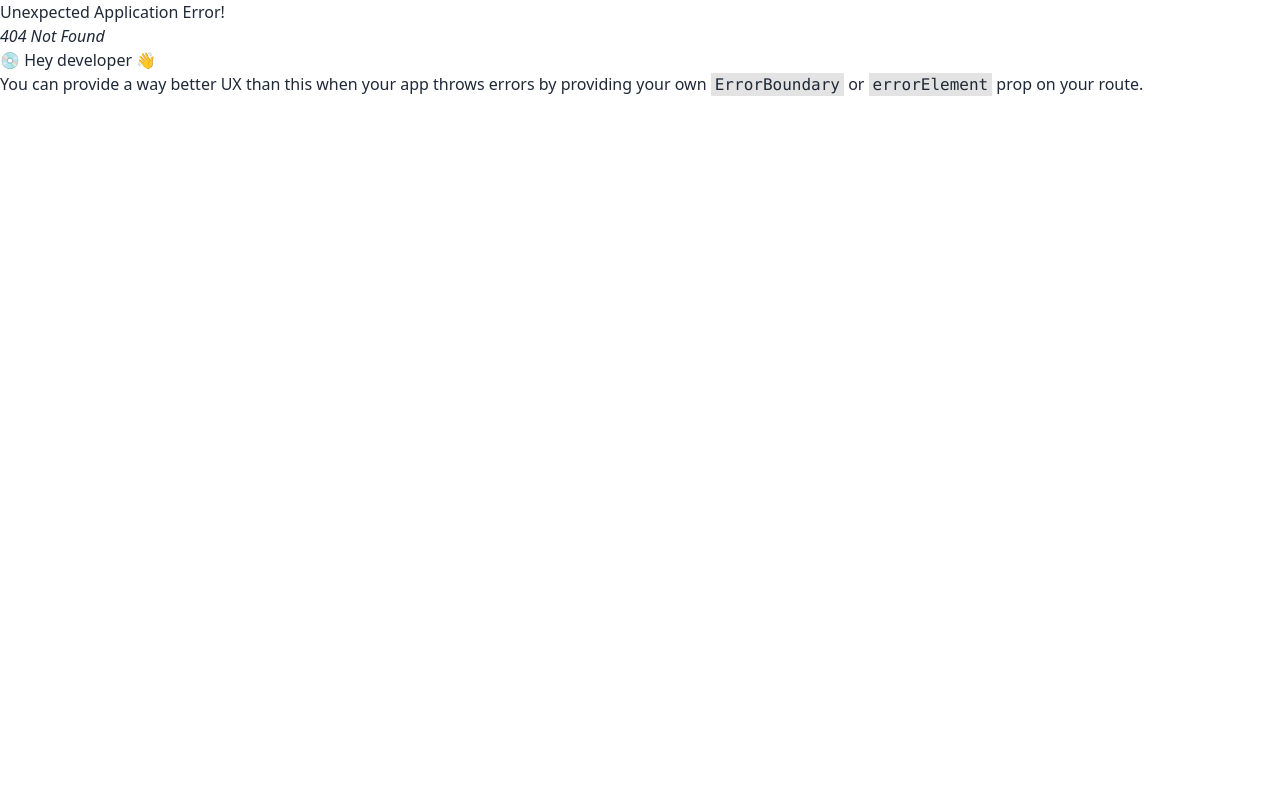
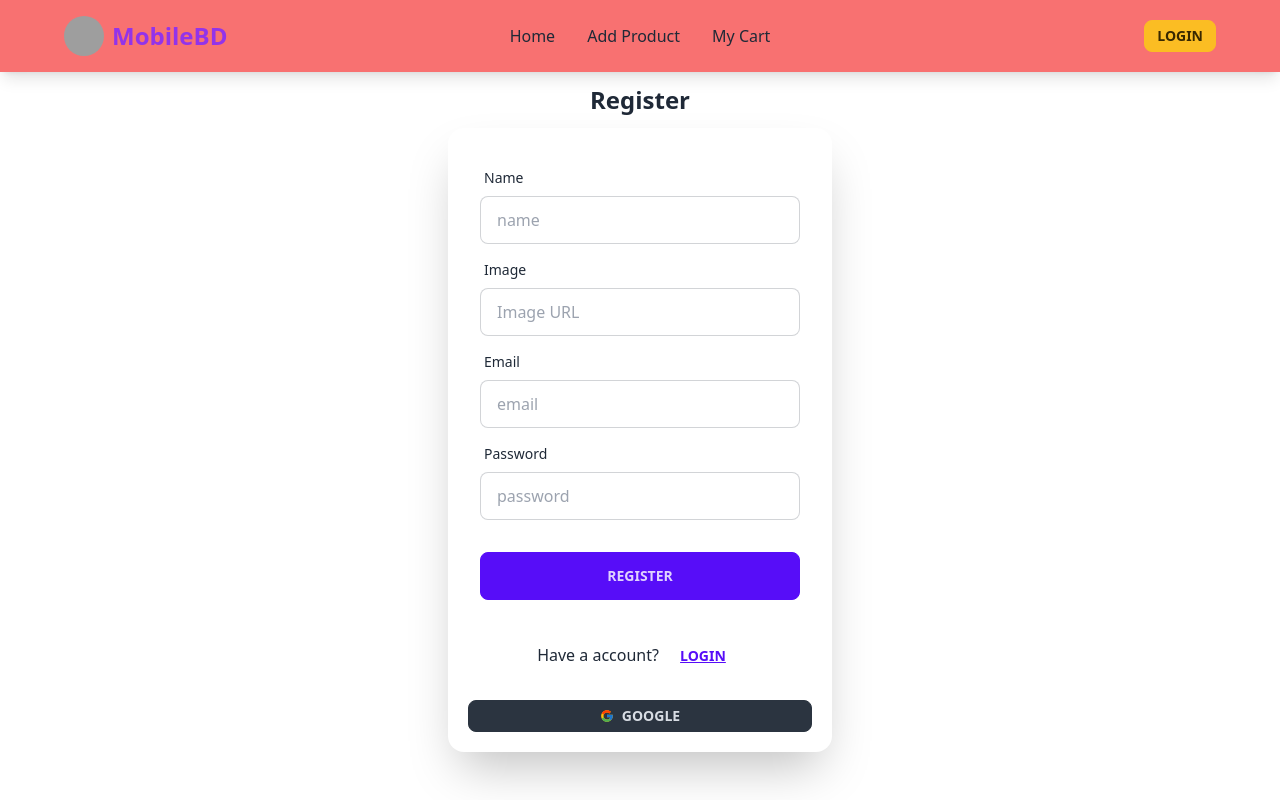
Before and after one commit to Digontha/Gadget-bd-website-client, a React (Vite) app: page /register in a window 1280 px wide. Before the commit this address had no page. Built offline with nearby package versions, Linux system fonts and the light colour scheme; grey boxes are pictures that could not be loaded.

Commit message:
create login and register for users

```diff
--- a/package.json
+++ b/package.json
@@ -16,7 +16,9 @@
     "react-dom": "^18.2.0",
     "react-icons": "^4.11.0",
     "react-router-dom": "^6.17.0",
-    "sort-by": "^1.2.0"
+    "sort-by": "^1.2.0",
+    "sweetalert": "^2.1.2",
+    "swiper": "^10.3.1"
   },
   "devDependencies": {
     "@types/react": "^18.2.15",
--- a/src/Components/Pages/AddProduct/AddProduct.jsx
+++ b/src/Components/Pages/AddProduct/AddProduct.jsx
@@ -13,6 +13,18 @@ const AddProduct = () => {
         const photo=form.photo.value;
         const allProduct= {name, brand, type, price, description, rating, photo};
         console.log(allProduct);
+
+        fetch("http://localhost:5000/product",{
+            method: "POST",
+            headers:{
+                "content-type": "application/json",
+            },
+            body: JSON.stringify(allProduct)
+        })
+        .then(res=>res.json())
+        .then(data=>{
+            console.log(data);
+        })
 
     }
     return (
--- a/src/Components/Pages/Footer.jsx
+++ b/src/Components/Pages/Footer.jsx
@@ -3,7 +3,7 @@
 const Footer = () => {
     return (
         <div>
-            <footer className="footer p-10 bg-neutral text-neutral-content">
+            <footer className="footer mt-20 p-20 bg-neutral text-neutral-content">
                 <nav>
                     <header className="footer-title">Services</header>
                     <a className="link link-hover">Branding</a>
--- a/src/Components/Pages/Home/Home.jsx
+++ b/src/Components/Pages/Home/Home.jsx
@@ -1,3 +1,4 @@
+import { useLoaderData } from "react-router-dom";
 import Footer from "../Footer";
 import Banner from "./HomeElements/Banner";
 import OurBrand from "./HomeElements/OurBrand";
@@ -7,10 +8,12 @@ import OurWroker from "./HomeElements/OurWroker";
 
 
 const Home = () => {
+    const data = useLoaderData()
+
     return (
         <div>
             <Banner></Banner>
-            <OurBrand></OurBrand>
+            <OurBrand data={data}></OurBrand>
             <OurFeatures></OurFeatures>
             <OurWroker></OurWroker>
             <Footer></Footer>
--- a/src/Components/Pages/Home/HomeElements/OurBrand.jsx
+++ b/src/Components/Pages/Home/HomeElements/OurBrand.jsx
@@ -1,42 +1,67 @@
+
+import { useState } from "react";
+import { Link } from "react-router-dom";
 
 
 
-const OurBrand = () => {
+const OurBrand = ({ data }) => {
+
+    const [singleData,setSingleData] = useState([])
+ console.log(singleData);
+    const handleData = (e) => {
+        const brandElement = e.target.closest('.card').querySelector('h2');
+        const brandName = brandElement.innerText;
+        console.log(brandName);
+
+        const filterData = data?.filter(item => item.brand == brandName)
+        setSingleData(filterData);
+    }
+
     return (
         <>
-        <h1 className="font-extrabold text-red-400 text-4xl text-center underline py-6">Our Brand</h1>
+            <h1 className="font-extrabold text-red-400 text-4xl text-center underline py-6">Our Brand</h1>
             <div className="grid lg:grid-cols-3 grid-cols-1 gap-10">
-                <div className="card card-compact  bg-base-100 shadow-xl">
-                    <figure className='h-60 m-5'><img className='w-full h-full' src="https://encrypted-tbn0.gstatic.com/images?q=tbn:ANd9GcSQDzU4v3AvJch6O-8qHSGTknrLoc_SUKDoNA&usqp=CAU" alt="Shoes" /></figure>
-                    <div className="card-body">
-                        <h2 className="font-extrabold text-xl text-center">Apple</h2>
+                <Link>
+                    <div onClick={handleData} className="card card-compact  bg-base-100 shadow-xl">
+                        <figure className='h-60 m-5'><img className='w-full h-full' src="https://encrypted-tbn0.gstatic.com/images?q=tbn:ANd9GcSQDzU4v3AvJch6O-8qHSGTknrLoc_SUKDoNA&usqp=CAU" alt="Shoes" /></figure>
+                        <div className="card-body">
+                            <h2 className="font-extrabold text-xl text-center">Apple</h2>
+                        </div>
                     </div>
-                </div>
-                <div className="card card-compact  bg-base-100 shadow-xl">
+                </Link>
+
+               <Link >
+               <div onClick={handleData} className="card card-compact  bg-base-100 shadow-xl">
                     <figure className='h-60 m-5'><img className='w-full h-full' src="https://images.samsung.com/is/image/samsung/assets/bd/about-us/brand/logo/mo/256_144_4.png?$512_N_PNG$" alt="Shoes" /></figure>
                     <div className="card-body">
                         <h2 className="font-extrabold text-xl text-center">Samsung</h2>
                     </div>
                 </div>
-                <div className="card card-compact  bg-base-100 shadow-xl">
+               </Link>
+
+                <Link >
+                <div onClick={handleData} className="card card-compact  bg-base-100 shadow-xl">
                     <figure className='h-60 m-5'><img className='w-full h-full' src="https://assets.mspimages.in/gear/wp-content/uploads/2017/11/Xiaomi.jpg" alt="Shoes" /></figure>
                     <div className="card-body">
                         <h2 className="font-extrabold text-xl text-center">xiaomi</h2>
                     </div>
                 </div>
-                <div className="card card-compact  bg-base-100 shadow-xl">
+
+                </Link>
+
+                <div onClick={handleData} className="card card-compact  bg-base-100 shadow-xl">
                     <figure className='h-60 m-5'><img className='w-full h-full' src="https://static.vecteezy.com/system/resources/previews/020/927/331/original/infinix-brand-logo-phone-symbol-name-black-design-china-mobile-illustration-with-green-background-free-vector.jpg" alt="Shoes" /></figure>
                     <div className="card-body">
                         <h2 className="font-extrabold text-xl text-center">infinix</h2>
                     </div>
                 </div>
-                <div className="card card-compact  bg-base-100 shadow-xl">
+                <div onClick={handleData} className="card card-compact  bg-base-100 shadow-xl">
                     <figure className='h-60 m-5'><img className='w-full h-full' src="https://assets.gadgets360cdn.com/pricee/assets/brand/og_itel_logo.png" alt="Shoes" /></figure>
                     <div className="card-body">
                         <h2 className="font-extrabold text-xl text-center">itel</h2>
                     </div>
                 </div>
-                <div className="card card-compact  bg-base-100 shadow-xl">
+                <div onClick={handleData} className="card card-compact  bg-base-100 shadow-xl">
                     <figure className='h-60 m-5'><img className='w-full h-full' src="https://www.tdc.org/app/uploads/2021/05/TDC67_001C_10-600x400.jpg" alt="Shoes" /></figure>
                     <div className="card-body">
                         <h2 className="font-extrabold text-xl text-center">symphony</h2>
--- /dev/null
+++ b/src/Components/Pages/Home/PhoneCard/Phone.jsx
@@ -0,0 +1,26 @@
+
+import { Swiper, SwiperSlide } from 'swiper/react';
+import { Navigation } from 'swiper/modules';
+
+
+
+const Phone = () => {
+
+    return (
+        <>
+      <Swiper navigation={true} modules={[Navigation]} className="mySwiper">
+        <SwiperSlide>Slide 1</SwiperSlide>
+        <SwiperSlide>Slide 2</SwiperSlide>
+        <SwiperSlide>Slide 3</SwiperSlide>
+        <SwiperSlide>Slide 4</SwiperSlide>
+        <SwiperSlide>Slide 5</SwiperSlide>
+        <SwiperSlide>Slide 6</SwiperSlide>
+        <SwiperSlide>Slide 7</SwiperSlide>
+        <SwiperSlide>Slide 8</SwiperSlide>
+        <SwiperSlide>Slide 9</SwiperSlide>
+      </Swiper>
+    </>
+    );
+};
+
+export default Phone;
--- /dev/null
+++ b/src/Components/Pages/Login/Login.jsx
@@ -0,0 +1,49 @@
+
+import { FcGoogle } from "react-icons/fc";
+import { Link } from "react-router-dom";
+const Login = () => {
+    const handleLogin = (e) =>{
+        e.preventDefault();
+        const email = e.target.email.value
+        const password = e.target.password.value
+        console.log(email, password);
+
+ }
+
+
+   return (
+    <>
+       <div className='flex flex-col justify-center items-center mt-10 lg:h-[70vh]'>
+           <h1 className="text-2xl font-semibold py-3">Login</h1>
+             <div className="card w-full max-w-sm shadow-2xl bg-base-100">
+           <form onSubmit={handleLogin} className="card-body">
+             <div className="form-control">
+               <label className="label">
+                 <span className="label-text">Email</span>
+               </label>
+               <input type="email" placeholder="email" name="email" className="input input-bordered" required />
+             </div>
+             <div className="form-control">
+               <label className="label">
+                 <span className="label-text">Password</span>
+               </label>
+               <input type="password" placeholder="password" name="password" className="input input-bordered" required />
+
+             </div>
+             <div className="form-control mt-6">
+               <button className="btn btn-primary">Login</button>
+             </div>
+           </form>
+           <Link className="text-center" to="/register"><p>Haven't any account? <span className="font-bold btn btn-link">register</span></p></Link>
+           <div className="p-5">
+           <button className="btn btn-sm btn-neutral w-full"><FcGoogle></FcGoogle> Google</button>
+           </div>
+         </div>
+       </div>
+
+    </>
+
+   );
+};
+
+export default Login;
--- /dev/null
+++ b/src/Components/Pages/Register/Register.jsx
@@ -0,0 +1,91 @@
+
+import { FcGoogle } from 'react-icons/fc';
+import { Link } from 'react-router-dom';
+import swal from 'sweetalert';
+
+const Register = () => {
+    const handleRegister = (e) =>{
+
+        e.preventDefault();
+        const name = e.target.name.value
+        const image = e.target.image.value
+        const email = e.target.email.value
+        const password = e.target.password.value
+        console.log(name ,image, email, password);
+
+    //    if(!/^(?=.*[A-Z])(?=.*[!@#$%^&*()_+={}\[\]:;"'<>,.?/\\|`])[A-Za-z0-9!@#$%^&*()_+={}\[\]:;"'<>,.?/\\|`]{7,}$/.test(password)){
+
+    //      swal("error", "password must be at least 6 characters one capital letter and one special letter", "error");
+    //    }else{
+    //      createUser(email, password,name, image)
+    //      .then(res=>{
+    //       console.log(res.user);
+    //       swal("success", "Your account create successfully", "success");
+    //       updateProfile(res.user, { displayName: name, photoURL: image })
+    //                    .then(()=> {
+
+    //                    })
+    //          e.target.reset()
+    //      })
+    //      .catch(()=>{
+
+    //       swal("error", "something went wrong", "error");
+    //      })
+    //    }
+
+
+
+
+     }
+
+       return (
+         <>
+           <div>
+               <div className='flex flex-col justify-center items-center mt-10 lg:h-[70vh]'>
+               <h1 className="text-2xl font-semibold py-3 mt-10">Register</h1>
+                 <div className="card w-full max-w-sm shadow-2xl bg-base-100">
+               <form onSubmit={handleRegister} className="card-body">
+                 <div className="form-control">
+                   <label className="label">
+                     <span className="label-text">Name</span>
+                   </label>
+                   <input type="text" placeholder="name" name="name" className="input input-bordered"  />
+                 </div>
+                 <div className="form-control">
+                   <label className="label">
+                     <span className="label-text">Image</span>
+                   </label>
+                   <input type="text" placeholder="Image URL" name="image" className="input input-bordered"  />
+                 </div>
+                 <div className="form-control">
+                   <label className="label">
+                     <span className="label-text">Email</span>
+                   </label>
+                   <input type="email" placeholder="email" name="email" className="input input-bordered" required />
+                 </div>
+                 <div className="form-control">
+                   <label className="label">
+                     <span className="label-text">Password</span>
+                   </label>
+                   <input type="password" placeholder="password" name="password" className="input input-bordered" required />
+
+                 </div>
+                 <div className="form-control mt-6">
+                   <button className="btn btn-primary">Register</button>
+                 </div>
+               </form>
+               <Link className="text-center" to="/login"><p>Have a account? <span className="font-bold btn btn-link">login</span></p></Link>
+               <div className="p-5">
+               <button className="btn btn-sm btn-neutral w-full"><FcGoogle></FcGoogle> Google</button>
+               </div>
+             </div>
+
+           </div>
+           </div>
+
+         </>
+
+       );
+};
+
+export default Register;
--- a/src/Router/Route.jsx
+++ b/src/Router/Route.jsx
@@ -5,6 +5,9 @@ import {
 import Root from "./Root";
 import Home from "../Components/Pages/Home/Home";
 import AddProduct from "../Components/Pages/AddProduct/AddProduct";
+import Phone from "../Components/Pages/Home/PhoneCard/Phone";
+import Login from "../Components/Pages/Login/Login";
+import Register from "../Components/Pages/Register/Register";
 
 
   const router = createBrowserRouter([
@@ -14,11 +17,28 @@ import AddProduct from "../Components/Pages/AddProduct/AddProduct";
       children:[
         {
             path: "/",
-            element:<Home></Home>
+            element:<Home></Home>,
+            loader:()=>fetch("http://localhost:5000/product")
         },
+        {
+          path: "/product/:brand",
+          element:<Phone></Phone>,
+
+        }
+        ,
         {
             path:"/addProduct",
             element:<AddProduct></AddProduct>
+        }
+        ,
+        {
+            path:"/login",
+            element:<Login></Login>
+        }
+        ,
+        {
+            path:"/register",
+            element:<Register></Register>
         }
       ]
     },
```
Also changed, not shown: 1 other file (tests, documents, lock files or other folders).
